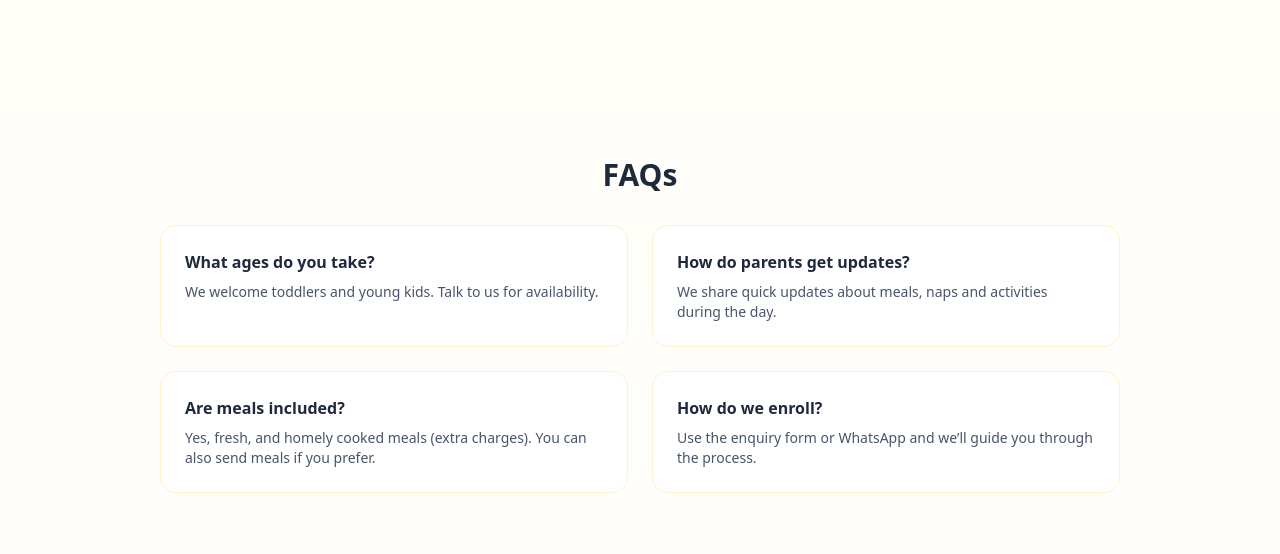
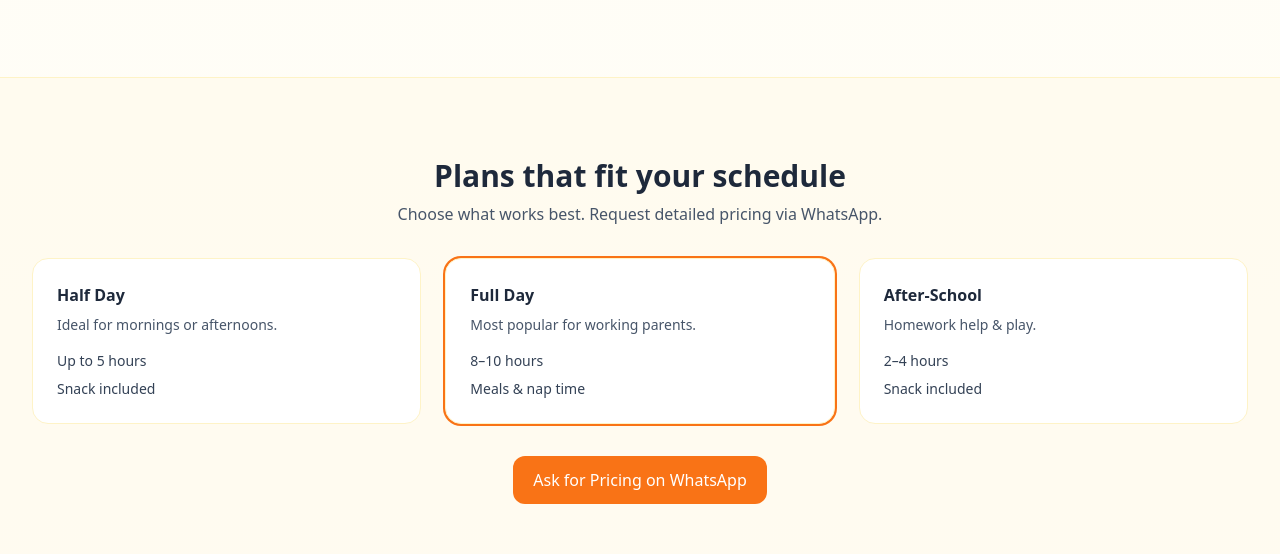
Before and after one commit to bhoslenikhil1/Nurvi-Baby-Day-Care, a plain HTML site: page index.html in a window 1280 px wide. Shown: the part 2026-2580 px from the top of the page. Drawn offline with nearby package versions, Linux system fonts and the light colour scheme.

Commit message:
Update index.html

```diff
--- a/index.html
+++ b/index.html
@@ -231,6 +231,42 @@
       </div>
     </div>
   </section>
+	<!-- Plans -->
+  <section id="pricing" class="py-16 sm:py-20 bg-amber-50/60 border-y border-amber-100">
+    <div class="max-w-7xl mx-auto px-4 sm:px-6 lg:px-8">
+      <h2 class="text-3xl font-bold text-center">Plans that fit your schedule</h2>
+      <p class="mt-2 text-center text-slate-600">Choose what works best. Request detailed pricing via WhatsApp.</p>
+      <div class="mt-8 grid md:grid-cols-3 gap-6">
+        <div class="rounded-2xl p-6 bg-white border border-amber-100 lift">
+          <h3 class="font-semibold">Half Day</h3>
+          <p class="mt-2 text-sm text-slate-600">Ideal for mornings or afternoons.</p>
+          <ul class="mt-4 text-sm text-slate-700 space-y-2">
+            <li>Up to 5 hours</li>
+            <li>Snack included</li>
+          </ul>
+        </div>
+        <div class="rounded-2xl p-6 bg-white border border-amber-100 lift ring-2 ring-brand">
+          <h3 class="font-semibold">Full Day</h3>
+          <p class="mt-2 text-sm text-slate-600">Most popular for working parents.</p>
+          <ul class="mt-4 text-sm text-slate-700 space-y-2">
+            <li>8–10 hours</li>
+            <li>Meals & nap time</li>
+          </ul>
+        </div>
+        <div class="rounded-2xl p-6 bg-white border border-amber-100 lift">
+          <h3 class="font-semibold">After-School</h3>
+          <p class="mt-2 text-sm text-slate-600">Homework help & play.</p>
+          <ul class="mt-4 text-sm text-slate-700 space-y-2">
+            <li>2–4 hours</li>
+            <li>Snack included</li>
+          </ul>
+        </div>
+      </div>
+      <div class="text-center mt-8">
+        <a href="https://wa.me/918108201967?text=Please%20share%20Nurvi%20Baby%20Day%20Care%20plans%20and%20fees." class="inline-flex items-center px-5 py-3 rounded-xl bg-brand text-white hover:bg-brand-600 lift">Ask for Pricing on WhatsApp</a>
+      </div>
+    </div>
+  </section>
   <!-- FAQ -->
   <section id="faq" class="py-16 sm:py-20">
     <div class="max-w-5xl mx-auto px-4 sm:px-6 lg:px-8">
```
